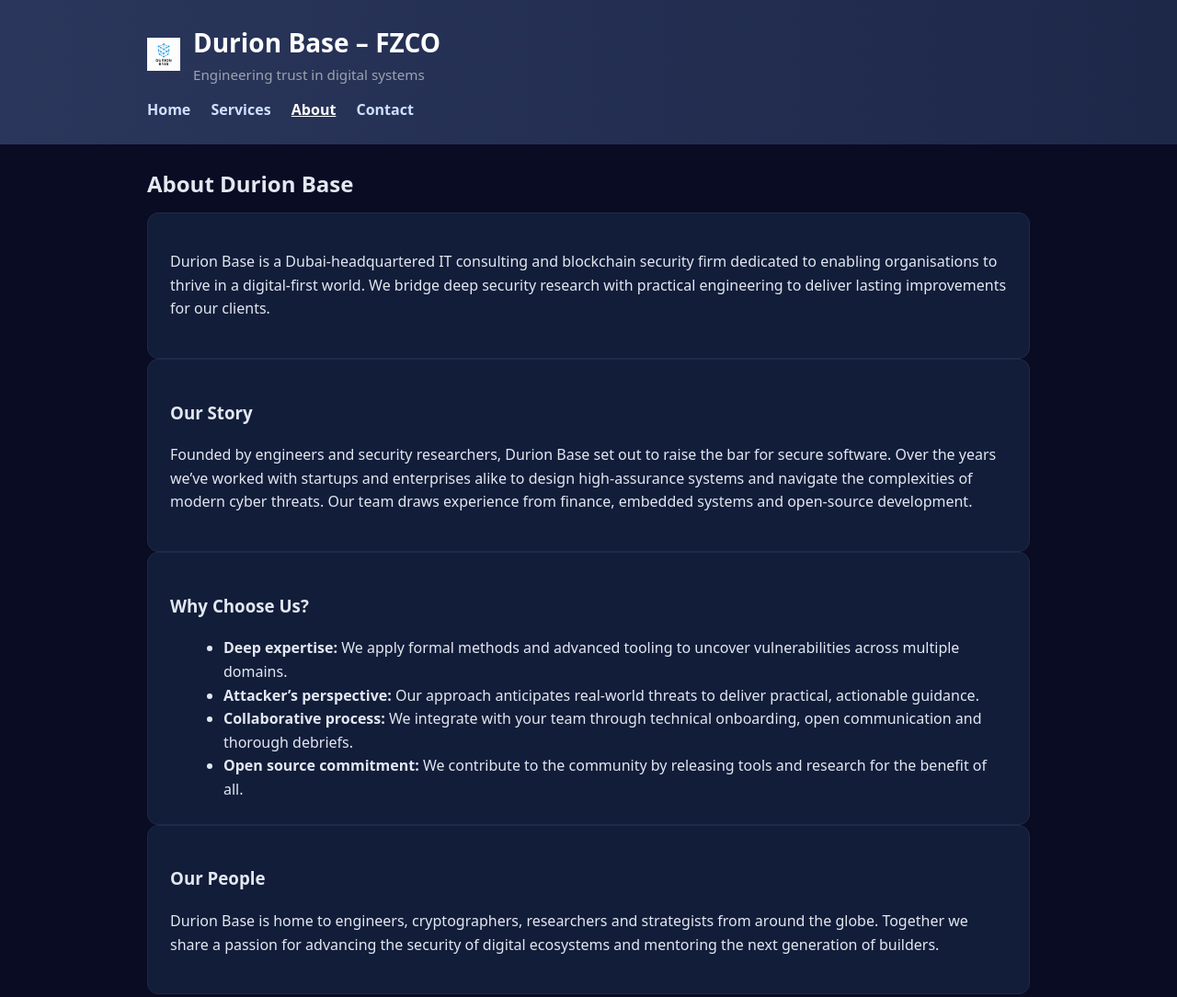
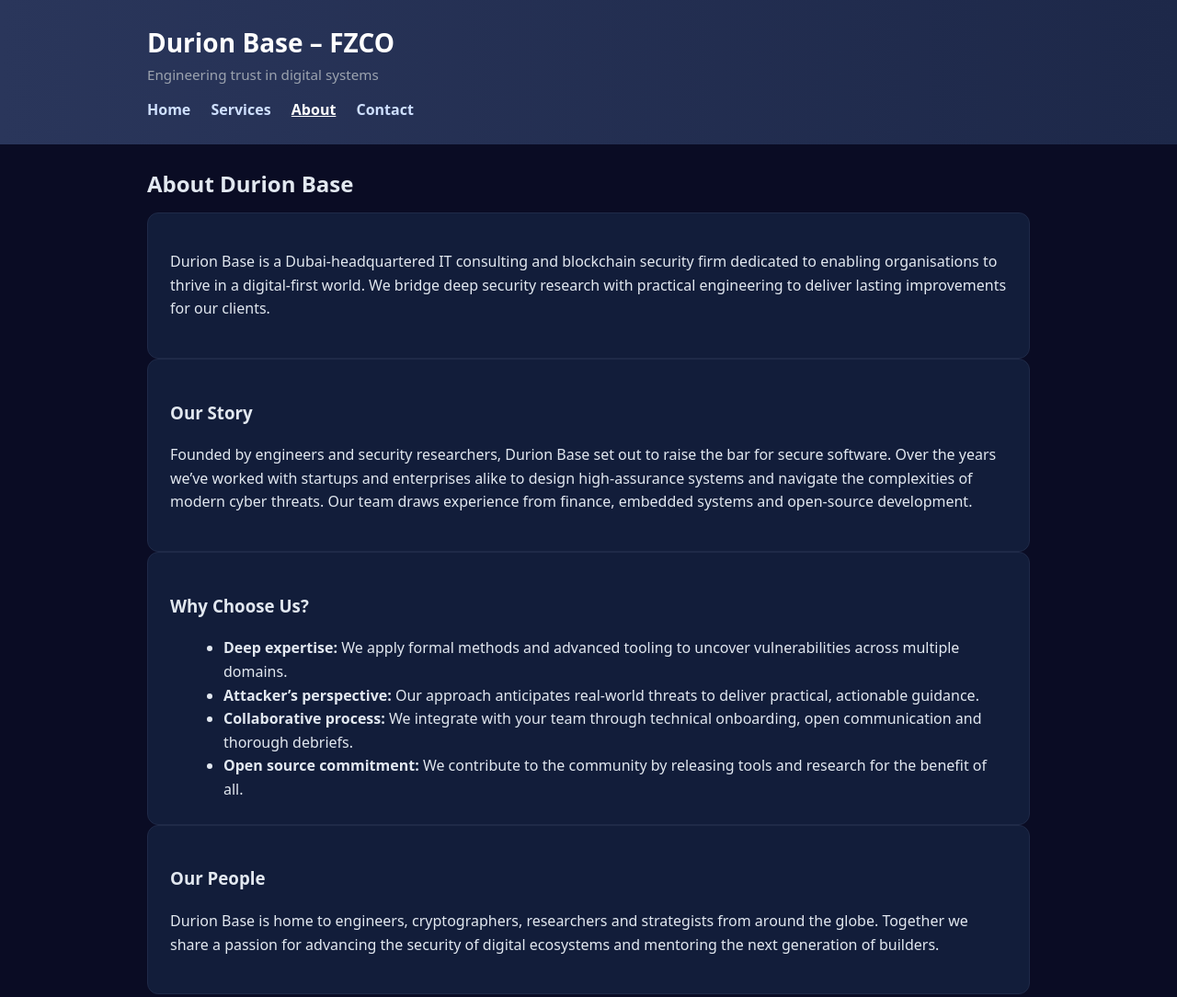
Before and after one commit to DurionBase/durion-base-site, a plain HTML site: page about.html in a window 1280 px wide. Shown: the top 1084 px of the page at 92% size. Drawn offline with Linux system fonts and the light colour scheme.

Commit message:
Add files via upload
Remove logo from header across all pages

```diff
--- a/about.html
+++ b/about.html
@@ -13,7 +13,6 @@
   <header class="header">
     <div class="wrap">
       <div class="brand">
-        <img src="assets/logo.png" alt="Durion Base logo" />
         <div>
           <h1>Durion Base – FZCO</h1>
           <div class="small">Engineering trust in digital systems</div>
```
Also changed, not shown: contact.html (+0 -1 lines), index.html (+1 -2 lines), privacy.html (+0 -1 lines), services.html (+1 -2 lines), terms.html (+0 -1 lines).
